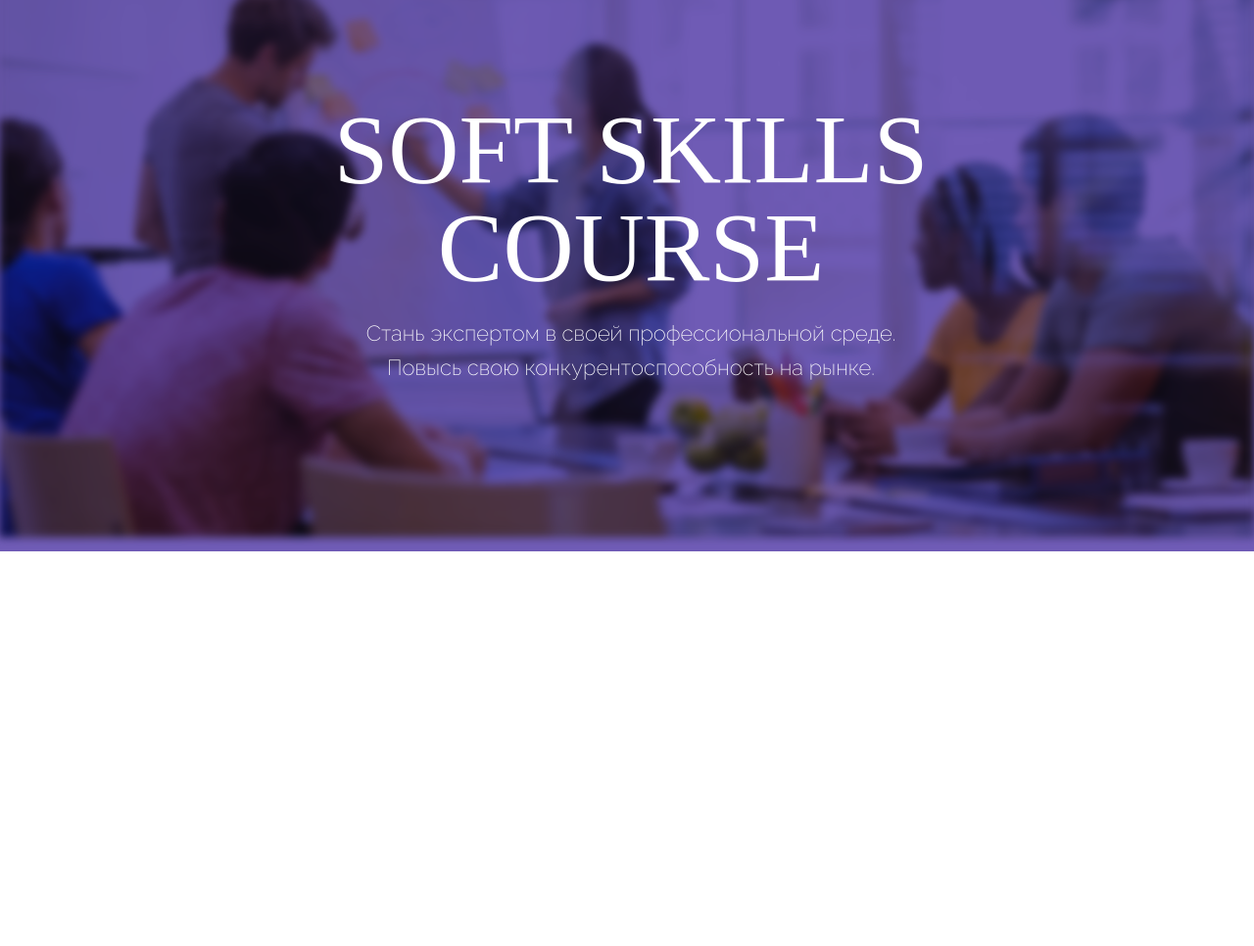
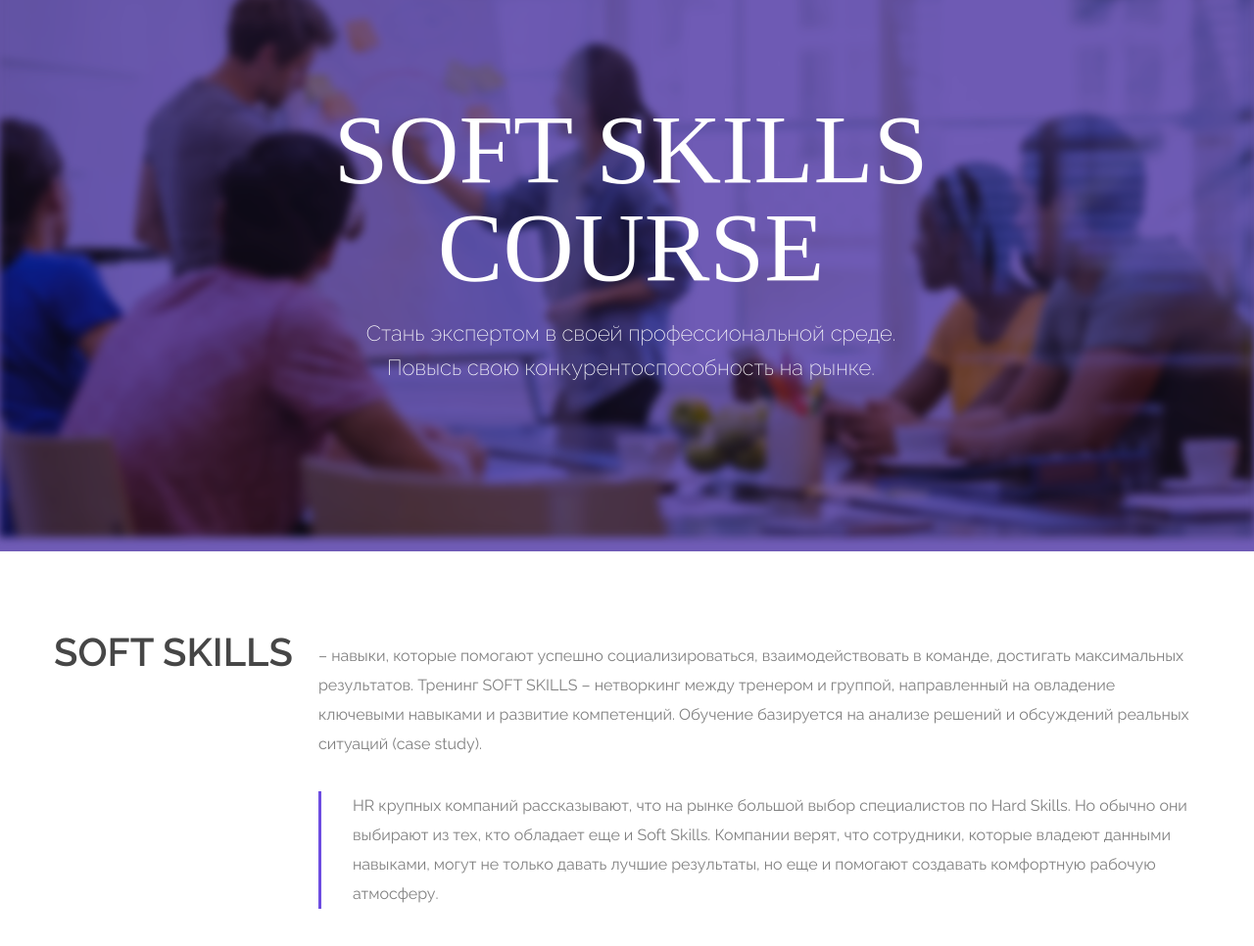
Before and after one commit to Wadimx199789/skills, a plain HTML site: page index.html in a window 1280 px wide. Shown: the part 78-1044 px from the top of the page at 98% size. Before the commit the page ends 800 px from the top, so only its background shows below. Drawn offline with Linux system fonts and the light colour scheme.

Commit message:
feat: add about-us section

```diff
--- a/css/style.css
+++ b/css/style.css
@@ -80,7 +80,7 @@
 .header .head .menu ul li a:after {
     display: block;
     position: absolute;
-    top:25px;
+    top: 25px;
     left: 0;
     width: 0;
     height: 2px;
@@ -114,3 +114,44 @@
     text-align: center;
     margin: 0 auto;
 }
+
+/* ----------------------------------about-us-------------------------------------------- */
+
+.about-us .wrapper {
+    padding-top: 92px;
+    padding-bottom: 109px;
+    padding-right: 10px;
+    display: flex;
+    justify-content: space-between;
+}
+
+.about-us .title {
+    font-weight: 600;
+    font-size: 40px;
+    line-height: 22px;
+    color: #464646;
+}
+
+.about-us .content .text {
+    font-weight: 400;
+    font-size: 16px;
+    line-height: 30px;
+    color: #808080;
+    max-width: 890px;
+}
+.about-us .content .text:first-child{
+    margin-bottom: 33px;
+}
+.about-us .content .text:last-child{
+    position: relative;
+    padding-left: 35px;
+}
+.about-us .content .text:last-child::before{
+    position: absolute;
+    content: "";
+    width: 3px;
+    height: 100%;
+    background-color: #6D4CE1;
+    top:0;
+    left:0;
+}
--- a/index.html
+++ b/index.html
@@ -45,9 +45,27 @@
         </div>
     </header>
     <main class="main">
-        <section class="about-skills">
+        <section class="about-us">
             <div class="wrapper">
-
+                <h2 class="title">SOFT SKILLS</h2>
+                <div class="content">
+                    <p class="text">
+                        – навыки, которые помогают успешно социализироваться, взаимодействовать в команде, достигать
+                        максимальных
+                        результатов. Тренинг SOFT SKILLS – нетворкинг между тренером и группой, направленный на
+                        овладение
+                        ключевыми навыками и развитие компетенций. Обучение базируется на анализе решений и обсуждений
+                        реальных ситуаций (case study).
+                    </p>
+                    <p class="text">
+                        HR крупных компаний рассказывают, что на рынке большой выбор специалистов по Hard Skills. Но
+                        обычно они
+                        выбирают из тех, кто обладает еще и Soft Skills. Компании верят, что сотрудники, которые владеют
+                        данными
+                        навыками, могут не только давать лучшие результаты, но еще и помогают создавать комфортную
+                        рабочую атмосферу.
+                    </p>
+                </div>
             </div>
         </section>
         <section class="skills-developing">
```
